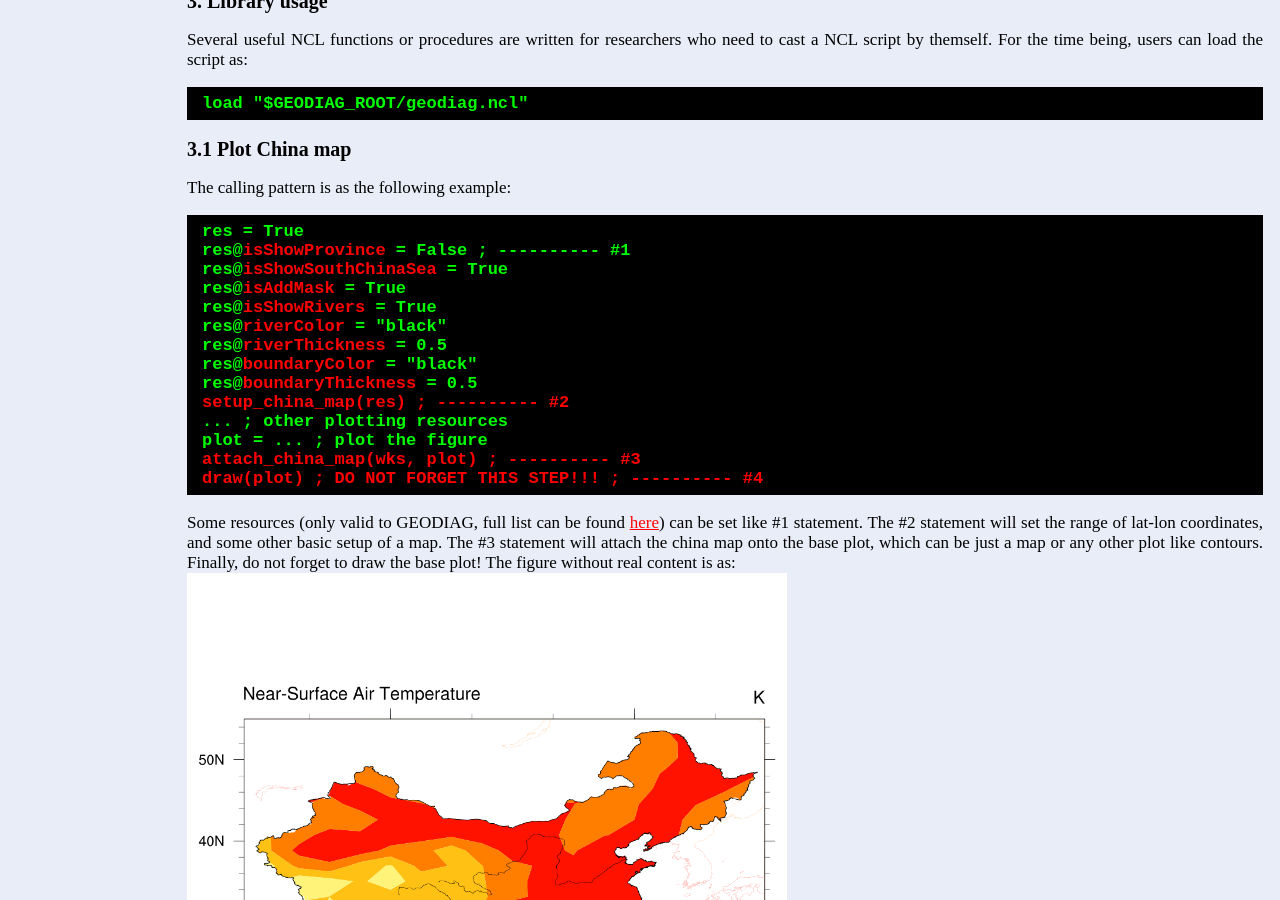
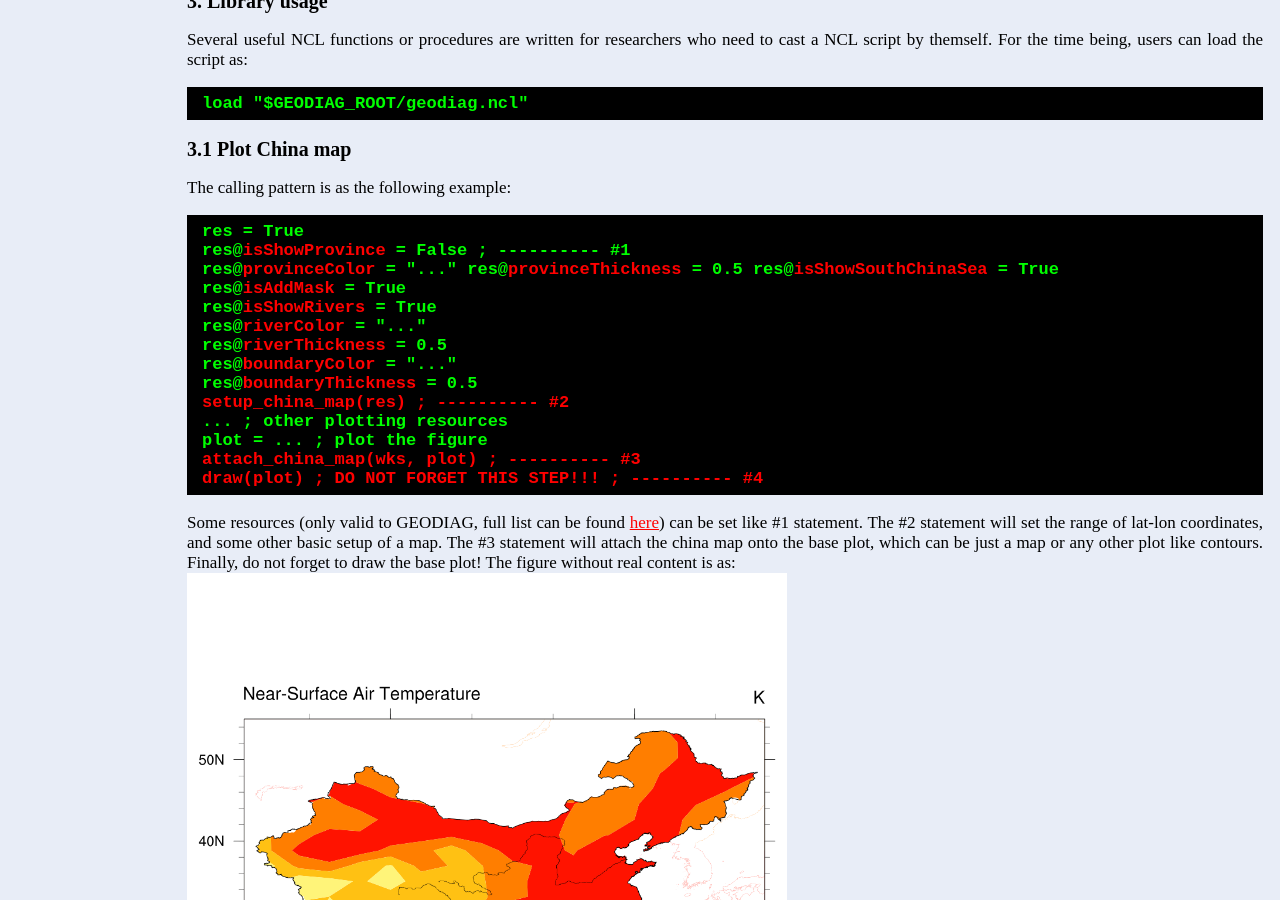
Before and after one commit to huyong1109/geodiag, a Jekyll site: the page built from documentation.html, in a window 1280 px wide and 900 px high, scrolled down 793 px. Built offline with Jekyll 4.4.1, drawn with Linux system fonts in a browser that asks for light colours; comment, search, counter and statistics services are not loaded.

Commit message:
Update doc page

```diff
--- a/documentation.html
+++ b/documentation.html
@@ -65,12 +65,14 @@
 			<div class="text_example">
 				res = True<br>
 				res@<font color="red">isShowProvince</font> = False              ; ---------- #1<br>
+                res@<font color="red">provinceColor</font> = "..."
+                res@<font color="red">provinceThickness</font> = 0.5
 				res@<font color="red">isShowSouthChinaSea</font> = True<br>
 				res@<font color="red">isAddMask</font> = True<br>
 				res@<font color="red">isShowRivers</font> = True<br>
-				res@<font color="red">riverColor</font> = "black"<br>
+				res@<font color="red">riverColor</font> = "..."<br>
 				res@<font color="red">riverThickness</font> = 0.5<br>
-				res@<font color="red">boundaryColor</font> = "black"<br>
+				res@<font color="red">boundaryColor</font> = "..."<br>
 				res@<font color="red">boundaryThickness</font> = 0.5<br>
 				<font color="red">
 				setup_china_map(res)                    ; ---------- #2
```
